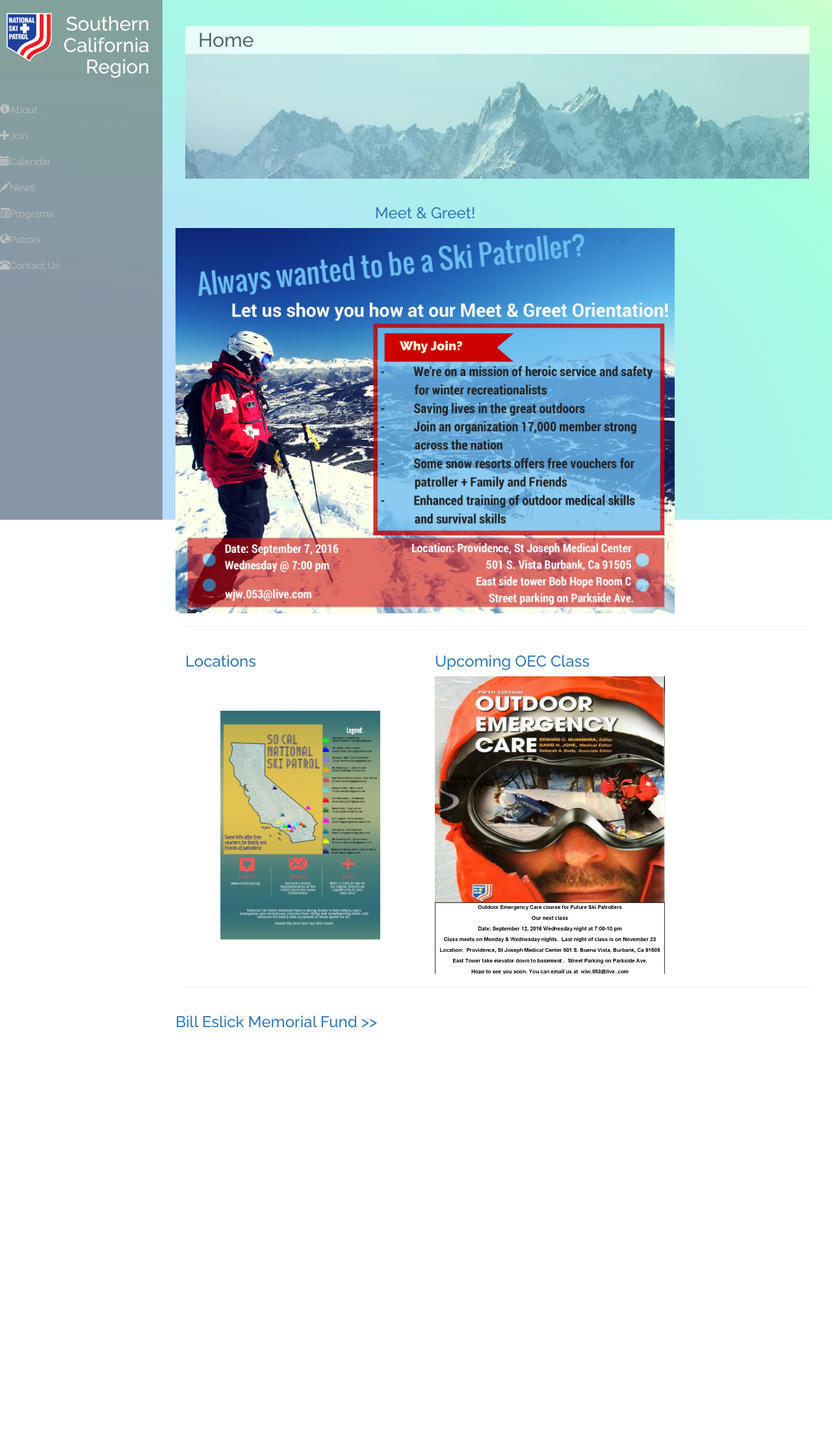
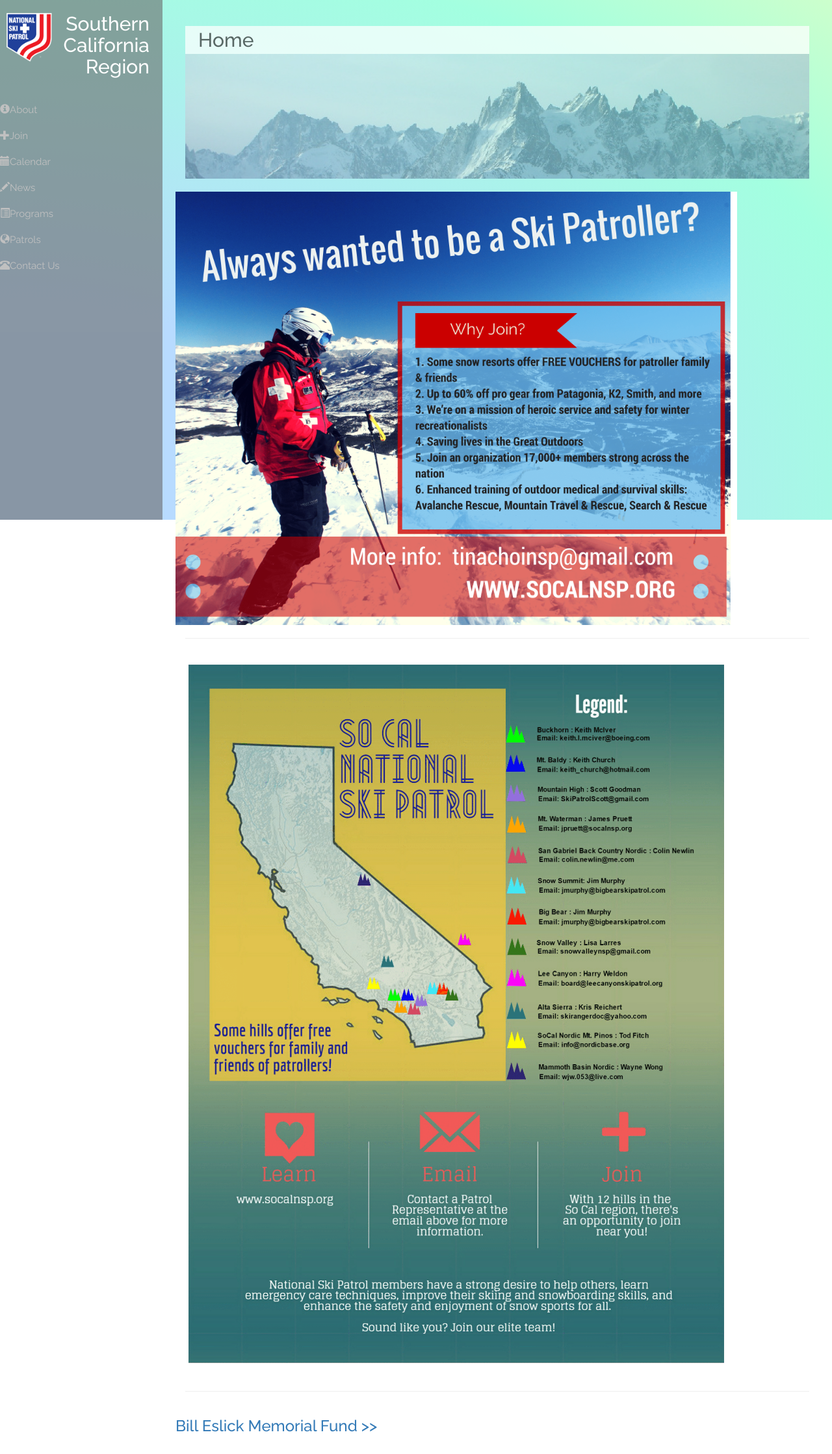
Before and after one commit to keholmbeck/socalnsp, a Flask app: page / in a window 1280 px wide. Shown: the whole page at 65% size. Before the commit the page ends 1582 px from the top, so only its background shows below. Run offline with Flask 2, Linux system fonts and the light colour scheme; some libraries are stand-ins or nearby versions.

Commit message:
ski dazzle 2016

```diff
--- a/static/templates/header.html
+++ b/static/templates/header.html
@@ -144,7 +144,7 @@
                     </div>
 
                     <div class="modal-body">
-                        <iframe src="https://www.google.com/calendar/embed?src=socalnspweb%40gmail.com&ctz=America/Los_Angeles"
+                        <iframe src="https://calendar.google.com/calendar/embed?src=socalnspweb%40gmail.com&ctz=America/Los_Angeles"
                             style="border:0" frameborder="0" scrolling="no"
                             width="100%" height="100%">
                         </iframe>
--- a/static/templates/home.html
+++ b/static/templates/home.html
@@ -14,27 +14,12 @@
     </div>
     -->
 
-    <div class="row text-center" style="max-width:80%;">
-        <a href="http://socalnsp.blogspot.com/2016/07/oec-burbank.html">
-            <h3> Meet & Greet!</h3>
-            <img class="img-responsive" src="{{ url_for('static', filename='temp_images/recruitment_flyer_2016.jpg') }}"></img>
-        </a>
+    <div class="row text-center" style="max-width:90%;">
+        <img class="img-responsive" src="{{ url_for('static', filename='temp_images/Always wanted to be a ski patroller.png') }}"></img>
     </div>
     <hr>
-
-    <div class="row" style="max-width: 80%">
-        <div class="col-md-6 col-lg-6">
-            <a href="{{url_for('patrol_route', page='member_patrols')}}">
-                <h3> Locations </h3>
-                <img class="img-responsive" src="{{ url_for('static', filename='images/region_map.jpg') }}"></img>
-            </a>
-        </div>
-        <div class="col-md-6 col-lg-6">
-            <a href="http://socalnsp.blogspot.com/2016/07/oec-burbank.html">
-                <h3> Upcoming OEC Class </h3>
-                <img class="img-responsive" src="{{ url_for('static', filename='temp_images/OEC Flyer-page-001.jpg') }}"></img>
-            </a>
-        </div>
+    <div class="row text-center" style="max-width:90%;">
+        <img class="img-responsive" src="{{ url_for('static', filename='temp_images/ski dazzle 2016 map.png') }}"></img>
     </div>
     <hr>
 
```
Also changed, not shown: static/temp_images/Always wanted to be a Ski Patroller.png (added), static/temp_images/ski dazzle 2016 map.png (added).
